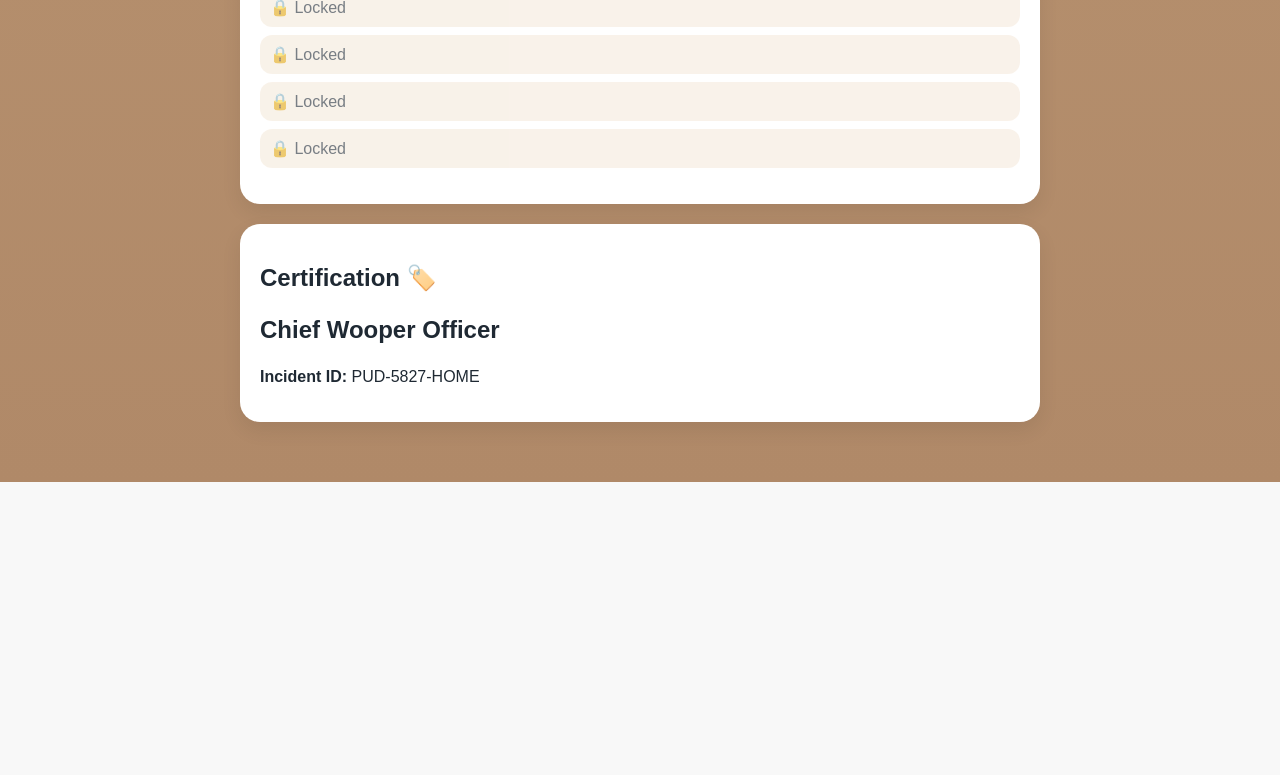
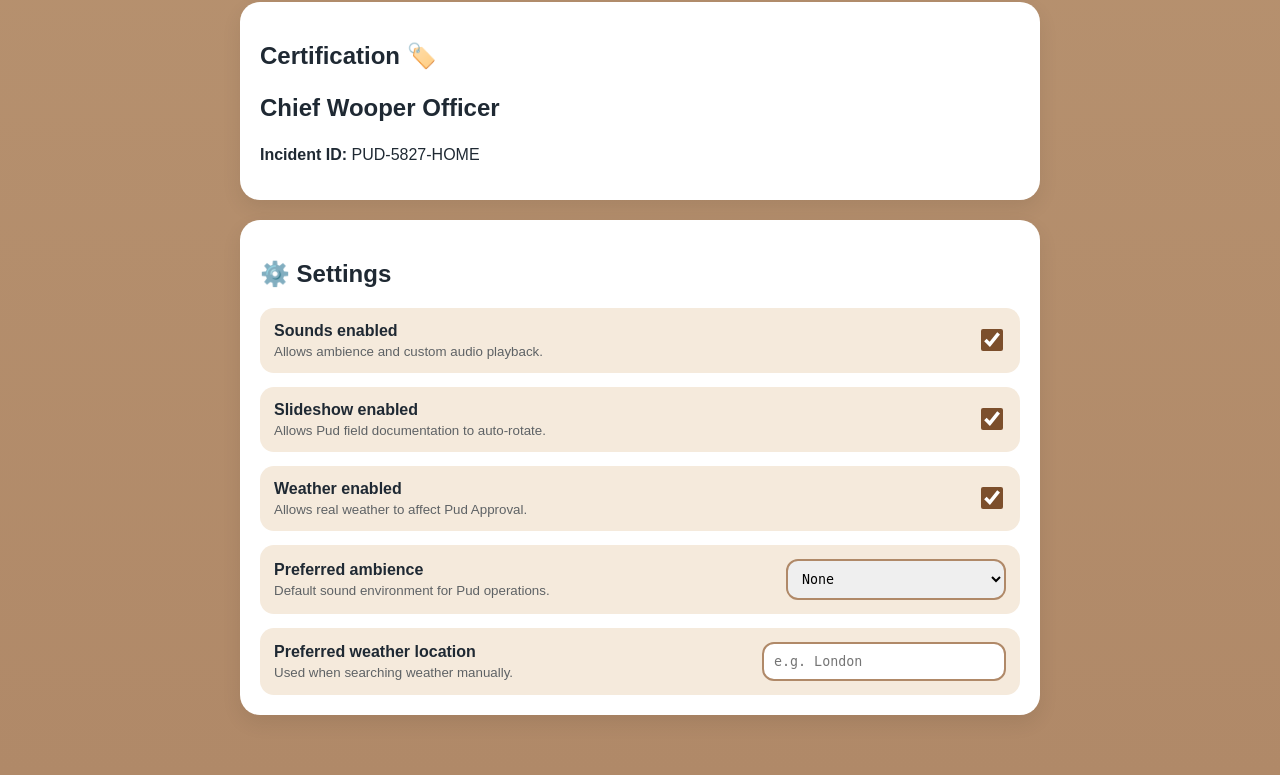
Before and after one commit to familieslifedev/the-pud-app, a PHP site: page / in a window 1280 px wide. Shown: the part 3982-4757 px from the top of the page. Before the commit the page ends 4464 px from the top, so only its background shows below. Run offline with PHP 8.4, Linux system fonts and the light colour scheme; some web fonts are replaced.

Commit message:
Add persistent settings panel for app features
- Added a new Settings panel with controls for:
  - sounds
  - slideshow
  - weather
  - preferred ambience
  - preferred weather location

- Created settings.js to:
  - manage settings state
  - load/apply/save settings
  - disable UI sections cleanly

- Updated app startup flow to apply settings after loading data

- Updated slideshow, sounds, and weather modules to respect
  feature toggle state

- Extended storage.js to persist settings and improve restore flow

- Added settings.css for settings layout and disabled-state styling

- Updated main.css to import settings styles

- Cleaned up UI markup:
  - removed old emergency controls section
  - simplified audio options text
  - added disabled messaging for inactive features

```diff
--- a/src/index.html
+++ b/src/index.html
@@ -27,45 +27,54 @@
     <h2>moist amphibian enterprise software</h2>
 
     <div class="top-dashboard">
-      <section class="card">
-        <h2>Ambient Mixer 🎧</h2>
-
-        <label for="soundEnvironment">Environment</label>
+      <section class="card disabled-section" id="audioCard">
+        <h2>🎧 Ambient Mixer</h2>
 
         <select id="soundEnvironment" onchange="loadSoundEnvironment(this.value)">
           <option value="">Select ambience...</option>
-          <option value="rainfall">Rainfall ☔️</option>
-          <option value="thunderstorm">Thunderstorm ⛈️</option>
-          <option value="office">Office 🏢</option>
-          <option value="forest">Forest 🌳</option>
-          <option value="cafe">Cafe ☕️</option>
-          <option value="beach">Beach 🏖️</option>
-          <option value="ocean">Ocean 🌊</option>
-          <option value="campfire">Campfire 🔥</option>
-          <option value="creek">Creek 🏞️</option>
-          <option value="garden">Garden 🌱</option>
-          <option value="train">Train 🚄</option>
-          <option value="noise">Noise 🎵</option>
-          <option value="binaural">Binaural 🎧</option>
+          <option value="rainfall">Rainfall</option>
+          <option value="thunderstorm">Thunderstorm</option>
+          <option value="office">Office</option>
+          <option value="forest">Forest</option>
+          <option value="cafe">Cafe</option>
+          <option value="beach">Beach</option>
+          <option value="ocean">Ocean</option>
+          <option value="campfire">Campfire</option>
+          <option value="creek">Creek</option>
+          <option value="garden">Garden</option>
+          <option value="train">Train</option>
+          <option value="noise">Noise</option>
         </select>
 
+        <p id="audioDisabledMessage" class="disabled-message hidden">
+          ---
+        </p>
+
         <div id="soundControls"></div>
+
+        <button class="danger-button" id="stopAudioButton" onclick="stopAllSounds()">Stop Audio 🔇</button>
       </section>
 
-      <section class="card slideshow-card">
-        <h2>Pud Field Documentation 🖼️</h2>
+      <section class="card" id="slideshowCard">
+        <h2>🖼️ Pud Field Documentation</h2>
 
-        <img id="pudSlideshow" class="pud-slideshow" src="../assets/images/pud/pud-close.jpg" alt="Pud slideshow" />
+        <p id="slideshowDisabledMessage" class="disabled-message hidden">
+          Pictures are disabled in settings.
+        </p>
 
-        <div class="slideshow-buttons">
-          <button onclick="previousPudImage()">Previous ⏪</button>
-          <button onclick="nextPudImage()">Next ⏩</button>
-          <button onclick="togglePudSlideshow()">Start / Stop ⏯️</button>
+        <div id="slideshowContent">
+          <img id="pudSlideshow" class="pud-slideshow" src="../assets/images/pud/pud-close.jpg" alt="Pud slideshow" />
+
+          <div class="slideshow-buttons">
+            <button onclick="previousPudImage()">Previous</button>
+            <button onclick="nextPudImage()">Next</button>
+            <button onclick="togglePudSlideshow()">Start / Stop</button>
+          </div>
         </div>
       </section>
     </div>
 
-    <section class="card">
+    <section class="card" id="weatherCard">
       <h2>🌦️ Weather</h2>
 
       <input id="weatherSearchInput" type="text" placeholder="Enter city or postcode" />
@@ -76,18 +85,6 @@
       <p><strong>Pud Weather Bonus:</strong> <span id="weatherBonus">0</span></p>
 
       <button onclick="getWeather()">Use My Location 📍</button>
-    </section>
-
-    <section class="card danger-zone">
-      <h2>🚨 Emergency Controls</h2>
-      <div class="danger-buttons">
-        <button class="danger-button" onclick="stopAllSounds()">
-          🛑 Stop Audio
-        </button>
-        <button class="danger-button" onclick="stopPudSlideshow()">
-          ⏹️ Stop Slideshow
-        </button>
-      </div>
     </section>
 
     <section class="card">
@@ -196,6 +193,68 @@
       <p id="achievement">Chief Wooper Officer</p>
       <p><strong>Incident ID:</strong> <span id="incident">PUD-0001-HOME</span></p>
     </section>
+
+    <section class="card">
+      <h2>⚙️ Settings</h2>
+
+      <div class="settings-grid">
+        <div class="setting-row">
+          <div>
+            <label for="soundsEnabled">Sounds enabled</label>
+            <small>Allows ambience and custom audio playback.</small>
+          </div>
+          <input id="soundsEnabled" type="checkbox" checked onchange="updateSetting('soundsEnabled', this.checked)" />
+        </div>
+
+        <div class="setting-row">
+          <div>
+            <label for="slideshowEnabled">Slideshow enabled</label>
+            <small>Allows Pud field documentation to auto-rotate.</small>
+          </div>
+          <input id="slideshowEnabled" type="checkbox" checked
+            onchange="updateSetting('slideshowEnabled', this.checked)" />
+        </div>
+
+        <div class="setting-row">
+          <div>
+            <label for="weatherEnabled">Weather enabled</label>
+            <small>Allows real weather to affect Pud Approval.</small>
+          </div>
+          <input id="weatherEnabled" type="checkbox" checked onchange="updateSetting('weatherEnabled', this.checked)" />
+        </div>
+
+        <div class="setting-row">
+          <div>
+            <label for="preferredEnvironment">Preferred ambience</label>
+            <small>Default sound environment for Pud operations.</small>
+          </div>
+          <select id="preferredEnvironment" onchange="updateSetting('preferredEnvironment', this.value)">
+            <option value="">None</option>
+            <option value="rainfall">Rainfall</option>
+            <option value="thunderstorm">Thunderstorm</option>
+            <option value="office">Office</option>
+            <option value="forest">Forest</option>
+            <option value="cafe">Cafe</option>
+            <option value="beach">Beach</option>
+            <option value="ocean">Ocean</option>
+            <option value="campfire">Campfire</option>
+            <option value="creek">Creek</option>
+            <option value="garden">Garden</option>
+            <option value="train">Train</option>
+            <option value="noise">Noise</option>
+          </select>
+        </div>
+
+        <div class="setting-row">
+          <div>
+            <label for="preferredLocation">Preferred weather location</label>
+            <small>Used when searching weather manually.</small>
+          </div>
+          <input id="preferredLocation" type="text" placeholder="e.g. London"
+            onchange="updateSetting('preferredLocation', this.value)" />
+        </div>
+      </div>
+    </section>
   </main>
 
   <script src="./js/data.js"></script>
@@ -207,10 +266,11 @@
   <script src="./js/achievements.js"></script>
   <script src="./js/sounds.js"></script>
   <script src="./js/slideshow.js"></script>
+  <script src="./js/weather.js"></script>
+  <script src="./js/settings.js"></script>
+  <script src="./js/actions.js"></script>
+  <script src="./js/storage.js"></script>
   <script src="./js/loading.js"></script>
-  <script src="./js/actions.js"></script>
-  <script src="./js/weather.js"></script>
-  <script src="./js/storage.js"></script>
   <script src="./js/app.js"></script>
 </body>
 
--- a/src/js/app.js
+++ b/src/js/app.js
@@ -1,2 +1,3 @@
 loadPudData();
+applySettings();
 finishLoading();
--- a/src/js/slideshow.js
+++ b/src/js/slideshow.js
@@ -38,6 +38,7 @@ function previousPudImage() {
 }
 
 function togglePudSlideshow() {
+  if (!settings.slideshowEnabled) return;
   if (slideshowInterval !== null) {
     clearInterval(slideshowInterval);
     slideshowInterval = null;
--- a/src/js/sounds.js
+++ b/src/js/sounds.js
@@ -18,6 +18,7 @@ let activeSounds = {};
 let customSound = null;
 
 function loadSoundEnvironment(environment) {
+  if (!settings.soundsEnabled) return;
   stopAllSounds();
 
   const controls = document.getElementById("soundControls");
@@ -48,6 +49,7 @@ function loadSoundEnvironment(environment) {
 }
 
 function toggleSound(file) {
+  if (!settings.soundsEnabled) return;
   const audio = activeSounds[file];
 
   if (!audio) return;
@@ -102,6 +104,7 @@ function loadCustomSound(input) {
 }
 
 function toggleCustomSound() {
+  if (!settings.soundsEnabled) return;
   if (!customSound) return;
 
   if (customSound.paused) {
--- a/src/js/weather.js
+++ b/src/js/weather.js
@@ -1,4 +1,10 @@
 function getWeather() {
+    if (!settings.weatherEnabled) {
+        document.getElementById("weatherStatus").textContent =
+            "Weather disabled in settings.";
+        return;
+    }
+
     if (!navigator.geolocation) {
         document.getElementById("weatherStatus").textContent =
             "Geolocation not supported.";
@@ -99,6 +105,12 @@ function applyWeatherBonus(weatherCode, precipitation, temperature) {
 }
 
 async function searchWeatherLocation() {
+    if (!settings.weatherEnabled) {
+        document.getElementById("weatherStatus").textContent =
+            "Weather disabled in settings.";
+        return;
+    }
+
     const query = document.getElementById("weatherSearchInput").value.trim();
 
     if (query === "") {
--- a/src/style/buttons.css
+++ b/src/style/buttons.css
@@ -13,17 +13,6 @@ button:hover {
   background: #38bdf8;
 }
 
-.danger-zone {
-  border: 2px solid #dc2626;
-}
-
-.danger-buttons {
-  display: flex;
-  flex-wrap: wrap;
-  gap: 12px;
-  margin-top: 16px;
-}
-
 .danger-button {
   background: #dc2626;
   color: white;
--- a/src/style/main.css
+++ b/src/style/main.css
@@ -8,6 +8,7 @@
 @import url("./achievements.css");
 @import url("./slideshow.css");
 @import url("./sounds.css");
+@import url("./settings.css");
 
 .hidden {
   display: none !important;
--- /dev/null
+++ b/src/style/settings.css
@@ -0,0 +1,65 @@
+.settings-grid {
+  display: grid;
+  gap: 14px;
+}
+
+.setting-row {
+  display: flex;
+  justify-content: space-between;
+  align-items: center;
+  gap: 12px;
+  background: #f5eadc;
+  padding: 14px;
+  border-radius: 14px;
+}
+
+.setting-row label {
+  font-weight: bold;
+}
+
+.setting-row small {
+  display: block;
+  margin-top: 4px;
+  opacity: 0.7;
+}
+
+.setting-row select,
+.setting-row input[type="text"] {
+  width: 220px;
+  max-width: 100%;
+  padding: 10px;
+  border: 2px solid #b08968;
+  border-radius: 12px;
+  font-family: "Maple Mono NF", monospace;
+}
+
+.setting-row input[type="checkbox"] {
+  width: 22px;
+  height: 22px;
+  accent-color: #7c4f2c;
+}
+
+@media (max-width: 700px) {
+  .setting-row {
+    flex-direction: column;
+    align-items: flex-start;
+  }
+
+  .setting-row select,
+  .setting-row input[type="text"] {
+    width: 100%;
+  }
+}
+
+.disabled-section {
+  opacity: 0.55;
+  filter: grayscale(0.4);
+}
+
+.disabled-message {
+  background: #f5eadc;
+  border-radius: 14px;
+  padding: 14px;
+  font-weight: bold;
+  opacity: 0.8;
+}
```
Also changed, not shown: src/js/settings.js (added, +129 -0 lines), src/js/storage.js (+68 -28 lines).
